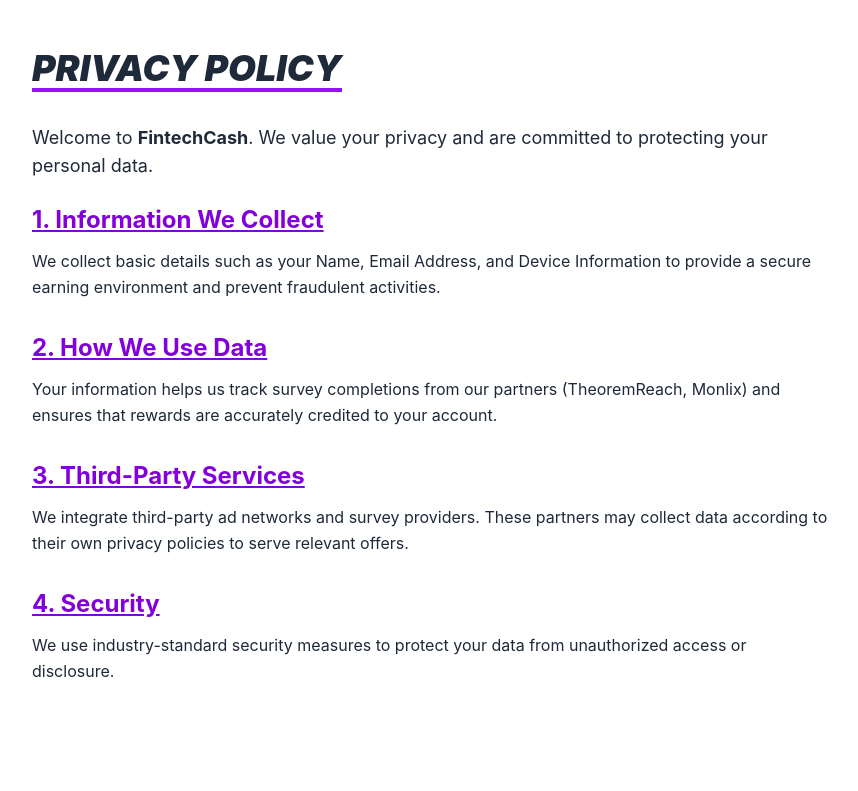
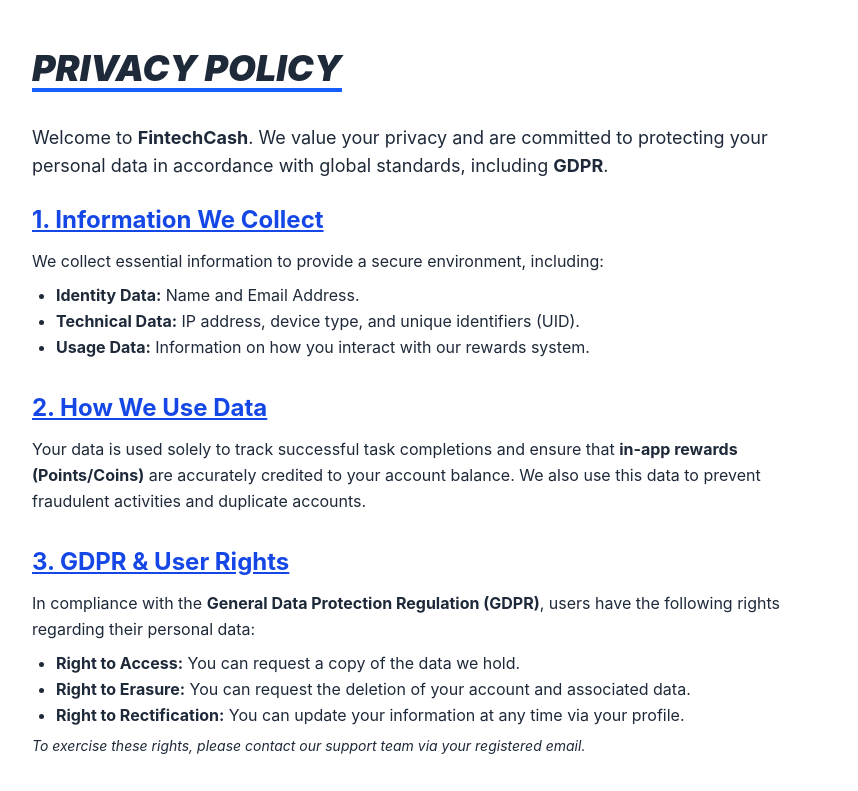
Before and after one commit to usama00150/fintechcash-web, a React (Vite) app: page /privacy in a window 1280 px wide. Shown: the top 791 px of the page, without its empty margins (208-1066 px from the left). Built offline with nearby package versions, Linux system fonts and the light colour scheme.

Commit message:
Compliance update: Coins system, GDPR policy, and ownership verification

```diff
--- a/src/Privacy.jsx
+++ b/src/Privacy.jsx
@@ -3,29 +3,47 @@
 const Privacy = () => {
   return (
     <div className="p-6 md:p-12 max-w-4xl mx-auto text-gray-800 font-sans leading-relaxed">
-      <h1 className="text-4xl font-black uppercase italic mb-8 border-b-4 border-purple-600 inline-block">Privacy Policy</h1>
+      <h1 className="text-4xl font-black uppercase italic mb-8 border-b-4 border-blue-600 inline-block">Privacy Policy</h1>
 
-      <p className="mb-6 text-lg">Welcome to <strong>FintechCash</strong>. We value your privacy and are committed to protecting your personal data.</p>
+      <p className="mb-6 text-lg">Welcome to <strong>FintechCash</strong>. We value your privacy and are committed to protecting your personal data in accordance with global standards, including <strong>GDPR</strong>.</p>
 
       <section className="mb-8">
-        <h2 className="text-2xl font-bold mb-3 text-purple-700 underline">1. Information We Collect</h2>
-        <p>We collect basic details such as your Name, Email Address, and Device Information to provide a secure earning environment and prevent fraudulent activities.</p>
+        <h2 className="text-2xl font-bold mb-3 text-blue-700 underline">1. Information We Collect</h2>
+        <p>We collect essential information to provide a secure environment, including:</p>
+        <ul className="list-disc ml-6 mt-2">
+          <li><strong>Identity Data:</strong> Name and Email Address.</li>
+          <li><strong>Technical Data:</strong> IP address, device type, and unique identifiers (UID).</li>
+          <li><strong>Usage Data:</strong> Information on how you interact with our rewards system.</li>
+        </ul>
       </section>
 
       <section className="mb-8">
-        <h2 className="text-2xl font-bold mb-3 text-purple-700 underline">2. How We Use Data</h2>
-        <p>Your information helps us track survey completions from our partners (TheoremReach, Monlix) and ensures that rewards are accurately credited to your account.</p>
+        <h2 className="text-2xl font-bold mb-3 text-blue-700 underline">2. How We Use Data</h2>
+        <p>Your data is used solely to track successful task completions and ensure that <strong>in-app rewards (Points/Coins)</strong> are accurately credited to your account balance. We also use this data to prevent fraudulent activities and duplicate accounts.</p>
       </section>
 
       <section className="mb-8">
-        <h2 className="text-2xl font-bold mb-3 text-purple-700 underline">3. Third-Party Services</h2>
-        <p>We integrate third-party ad networks and survey providers. These partners may collect data according to their own privacy policies to serve relevant offers.</p>
+        <h2 className="text-2xl font-bold mb-3 text-blue-700 underline">3. GDPR & User Rights</h2>
+        <p>In compliance with the <strong>General Data Protection Regulation (GDPR)</strong>, users have the following rights regarding their personal data:</p>
+        <ul className="list-disc ml-6 mt-2">
+          <li><strong>Right to Access:</strong> You can request a copy of the data we hold.</li>
+          <li><strong>Right to Erasure:</strong> You can request the deletion of your account and associated data.</li>
+          <li><strong>Right to Rectification:</strong> You can update your information at any time via your profile.</li>
+        </ul>
+        <p className="mt-2 text-sm italic">To exercise these rights, please contact our support team via your registered email.</p>
       </section>
 
       <section className="mb-8">
-        <h2 className="text-2xl font-bold mb-3 text-purple-700 underline">4. Security</h2>
-        <p>We use industry-standard security measures to protect your data from unauthorized access or disclosure.</p>
+        <h2 className="text-2xl font-bold mb-3 text-blue-700 underline">4. Third-Party Data Sharing</h2>
+        <p>We work with various market research and offer-wall providers. These third-party partners may collect data (such as device IDs) to provide relevant surveys and tasks. This data is handled according to their respective privacy standards and is only used for reward verification.</p>
       </section>
+
+      <section className="mb-8">
+        <h2 className="text-2xl font-bold mb-3 text-blue-700 underline">5. Data Security</h2>
+        <p>FintechCash employs industry-standard encryption and security protocols to ensure your data is protected from unauthorized access, disclosure, or alteration.</p>
+      </section>
+
+      <p className="text-xs text-gray-500 mt-10 italic">Last Updated: April 2026</p>
     </div>
   );
 };
```
Also changed, not shown: src/Dashboard.jsx (+20 -19 lines), public/theoremreach-verify.txt (added).
